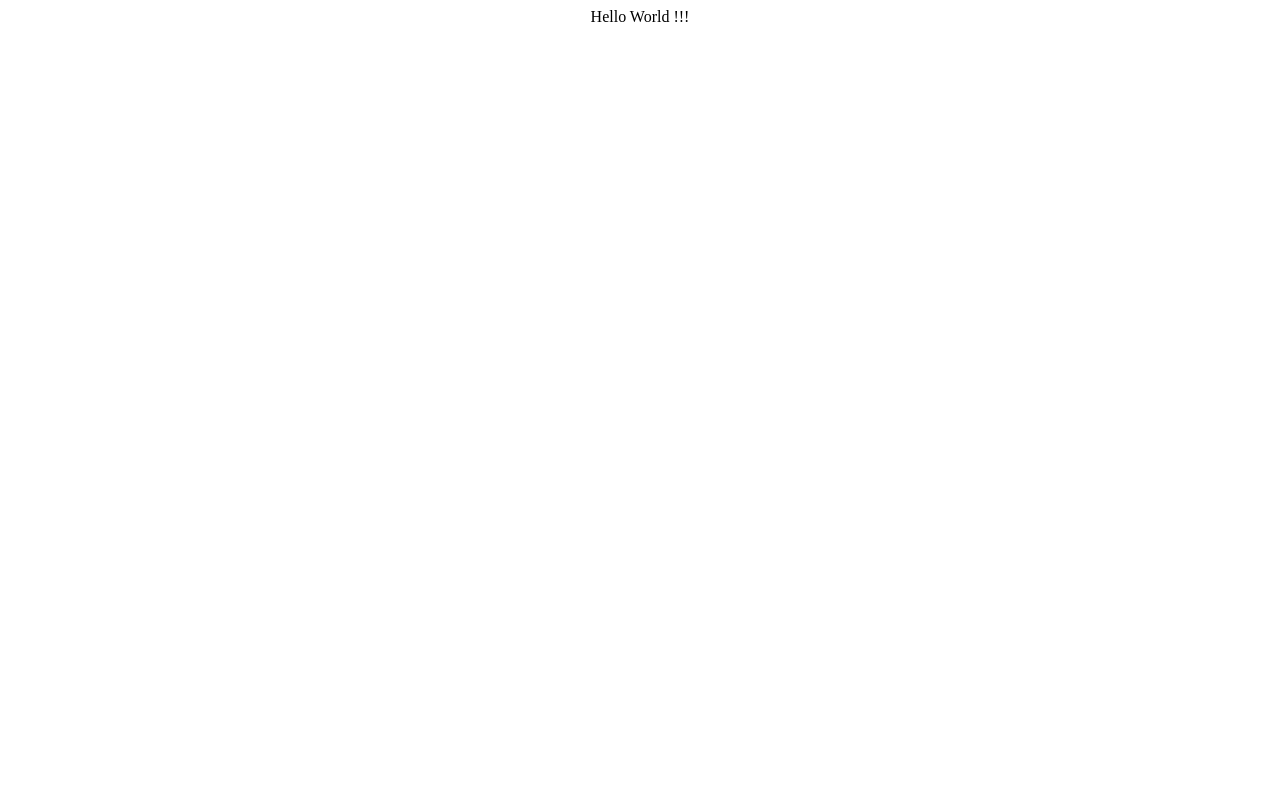
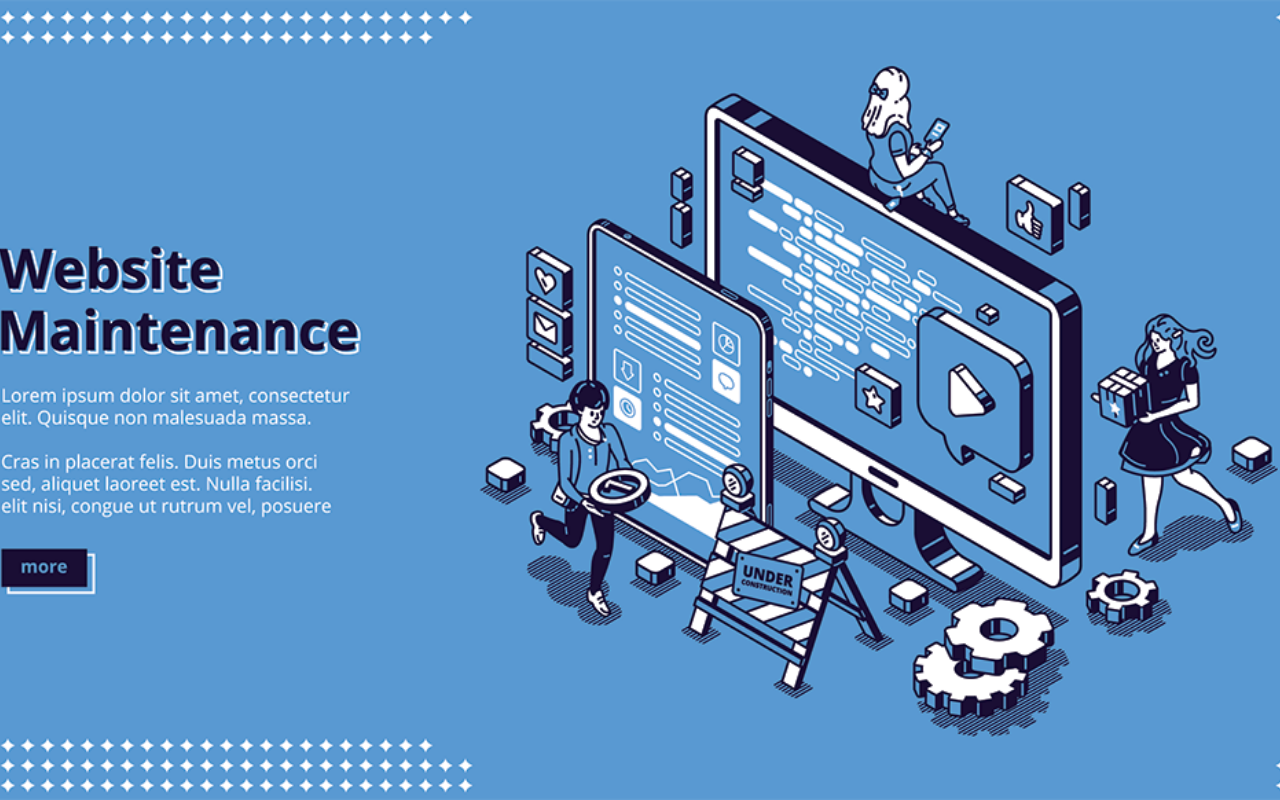
Before and after one commit to abelannta/abelannta.github.io, a plain HTML site: page index.html in a window 1280 px wide. Drawn offline with Linux system fonts and the light colour scheme.

Commit message:
update index

```diff
--- a/index.html
+++ b/index.html
@@ -5,11 +5,32 @@
     <meta charset="UTF-8">
     <meta http-equiv="X-UA-Compatible" content="IE=edge">
     <meta name="viewport" content="width=device-width, initial-scale=1.0">
+    <style>
+        body,
+        html {
+            height: 100%;
+            margin: 0;
+        }
+
+        .bg {
+            /* The image used */
+            background-image: url("maintenance.jpg");
+
+            /* Full height */
+            height: 100%;
+
+            /* Center and scale the image nicely */
+            background-position: center;
+            background-repeat: no-repeat;
+            background-size: cover;
+        }
+    </style>
+
     <title>Abel Ananta</title>
 </head>
 
 <body>
-    <center>Hello World !!!</center>
+    <div class="bg"></div>
 </body>
 
 </html>
```
Also changed, not shown: maintenance.jpg (added).
